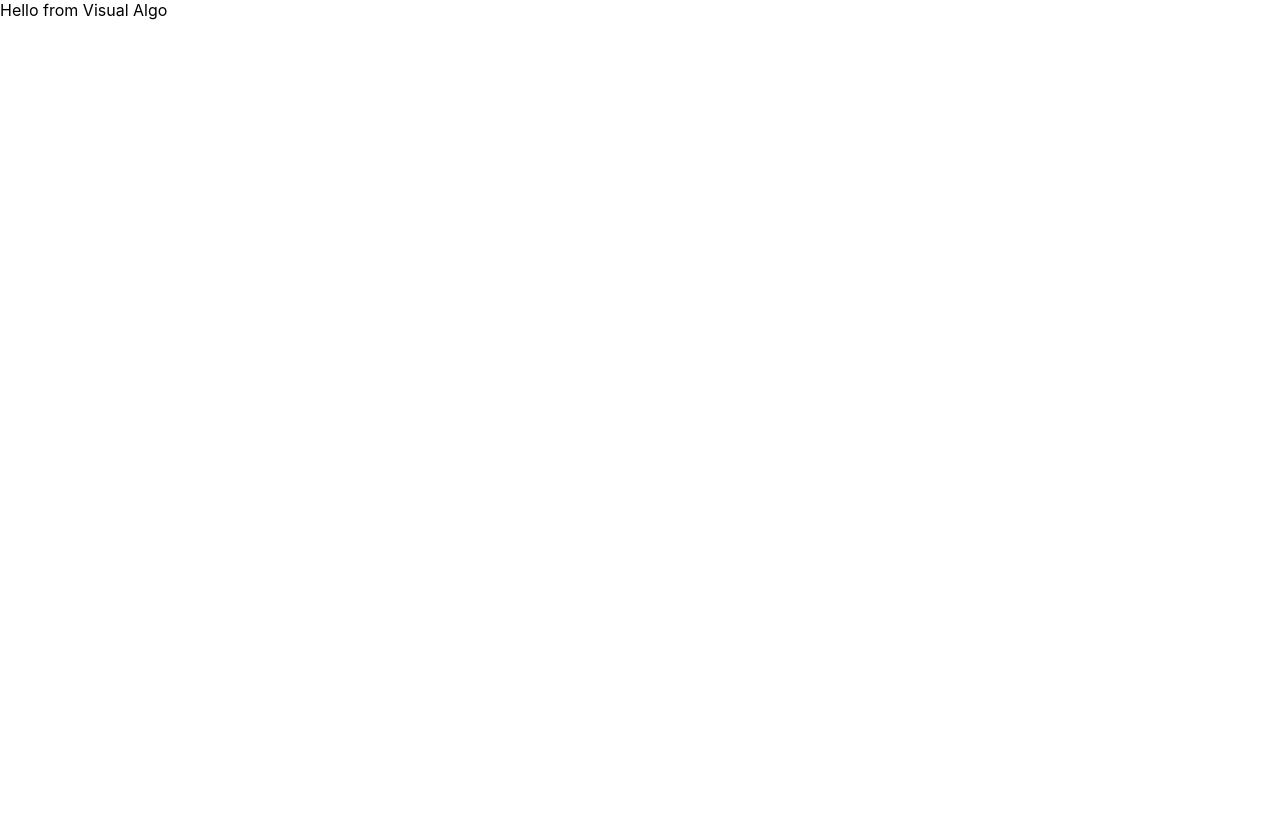
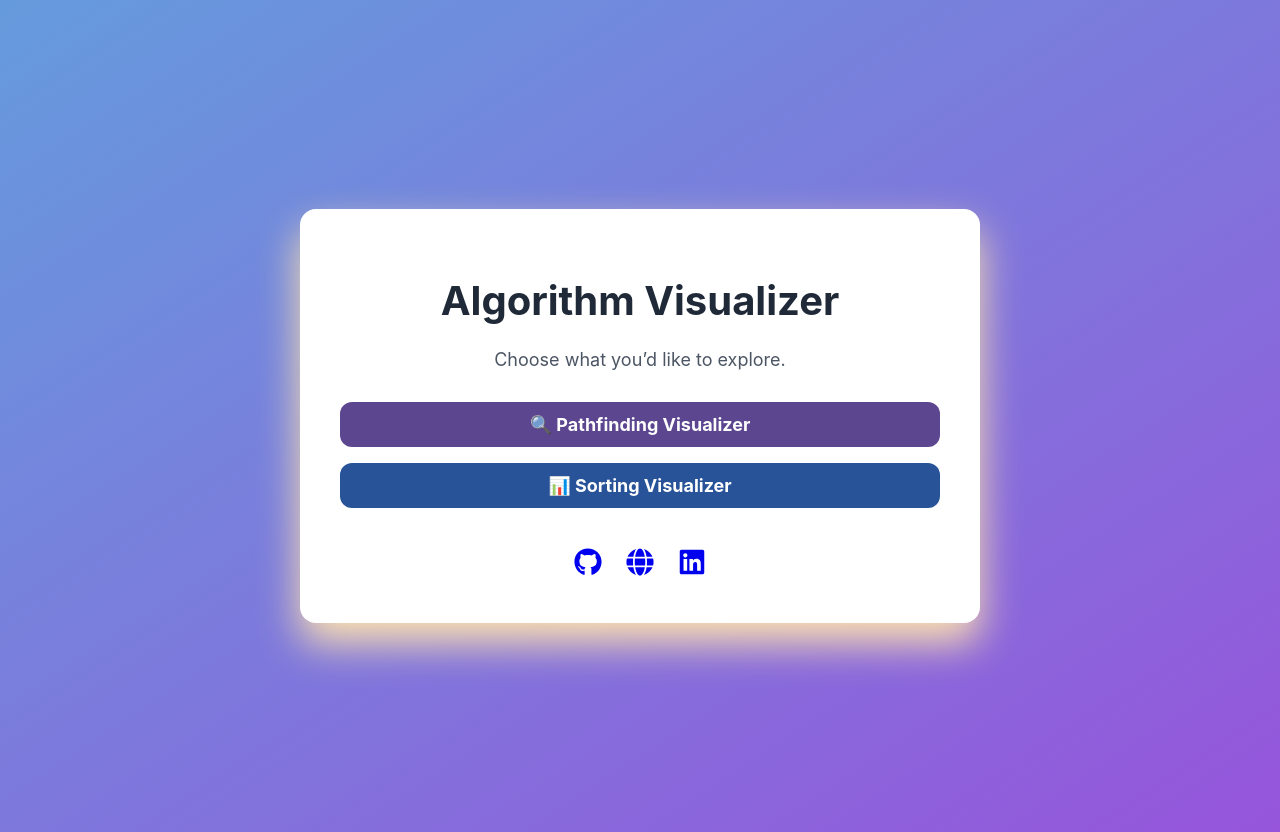
Before and after one commit to truongluan303/visual-algo, a React (Create React App) app: page / in a window 1280 px wide. Before the commit the page ends 800 px from the top, so only its background shows below. Built offline with nearby package versions, Linux system fonts and the light colour scheme.

Commit message:
Cleanup and add home page

```diff
--- a/package.json
+++ b/package.json
@@ -8,7 +8,8 @@
     "@testing-library/user-event": "^13.5.0",
     "react": "^18.2.0",
     "react-dom": "^18.2.0",
-    "react-router-dom": "^6.22.2",
+    "react-icons": "^5.5.0",
+    "react-router-dom": "^6.30.0",
     "react-scripts": "5.0.1",
     "web-vitals": "^2.1.4"
   },
--- /dev/null
+++ b/src/pages/home/components/Home.css
@@ -0,0 +1,77 @@
+.home-container {
+    min-height: 100vh;
+    display: flex;
+    justify-content: center;
+    align-items: center;
+    background: linear-gradient(to bottom right, #659bdd, #9655db);
+    padding: 1rem;
+}
+
+.home-card {
+    background: white;
+    padding: 2.5rem;
+    border-radius: 1rem;
+    box-shadow: 0 20px 40px rgb(255, 227, 174);
+    text-align: center;
+    width: 100%;
+    max-width: 600px;
+}
+
+.home-title {
+    font-size: 2.5rem;
+    font-weight: bold;
+    margin-bottom: 1.5rem;
+    color: #1f2937;
+}
+
+.home-subtitle {
+    font-size: 1.125rem;
+    color: #4b5563;
+    margin-bottom: 2rem;
+}
+
+.home-buttons {
+    display: flex;
+    flex-direction: column;
+    gap: 1rem;
+    margin-bottom: 2.5rem;
+}
+
+.home-button {
+    padding: 0.75rem;
+    border-radius: 0.75rem;
+    font-size: 1.125rem;
+    font-weight: bold;;
+    color: white;
+    text-decoration: none;
+    transition: background-color 0.3s ease;
+}
+
+.home-button.purple {
+    background-color: #5c468f;
+}
+
+.home-button.purple:hover {
+    background-color: #1f0946;
+}
+
+.home-button.blue {
+    background-color: #295398;
+}
+
+.home-button.blue:hover {
+    background-color: #0a1e49;
+}
+
+.home-socials {
+    display: flex;
+    justify-content: center;
+    gap: 1.5rem;
+    font-size: 1.75rem;
+    color: #6b7280;
+}
+
+.home-socials a:hover {
+    color: black;
+    transition: color 0.3s ease;
+}
--- a/src/pages/home/components/Home.jsx
+++ b/src/pages/home/components/Home.jsx
@@ -1,11 +1,39 @@
 import React from 'react'
+import { Link } from 'react-router-dom'
+import { FaGithub, FaLinkedin, FaGlobe } from 'react-icons/fa'
+
+import './Home.css'
 
 class Home extends React.Component {
   render () {
     return (
-        <div id="home">
-            Hello from Visual Algo
+      <div className="home-container">
+        <div className="home-card">
+          <h1 className="home-title">Algorithm Visualizer</h1>
+          <p className="home-subtitle">Choose what you’d like to explore.</p>
+
+          <div className="home-buttons">
+            <Link to="/pathfinding" className="home-button purple">
+              🔍 Pathfinding Visualizer
+            </Link>
+            <Link to="/sorting" className="home-button blue">
+              📊 Sorting Visualizer
+            </Link>
+          </div>
+
+          <div className="home-socials">
+            <a href="https://github.com/truongluan303/visual-algo" target="_blank" rel="noreferrer">
+              <FaGithub />
+            </a>
+            <a href="https://truongluan303.github.io/HoangTruong.github.io" target="_blank" rel="noreferrer">
+              <FaGlobe />
+            </a>
+            <a href="https://www.linkedin.com/in/hoangphucluantruong0812" target="_blank" rel="noreferrer">
+              <FaLinkedin />
+            </a>
+          </div>
         </div>
+      </div>
     )
   }
 }
--- a/src/pages/sorting/components/SortingVisualizer.jsx
+++ b/src/pages/sorting/components/SortingVisualizer.jsx
@@ -120,7 +120,7 @@ class SortingVisualizer extends React.Component {
                        sorted={this.state.arrSorted}
                        onAlgoChange={(algo) => this.setState({ algo })}
                        onShuffleClick={this.handleShuffle}
-                       onRunClick={this.setState({ isRunning: !this.state.isRunning })} />
+                       onRunClick={() => this.setState({ isRunning: !this.state.isRunning })} />
 
         <div id="sorting-visualizing-panel"
              style={panelStyle}>
```
Also changed, not shown: 1 other file (tests, documents, lock files or other folders).
